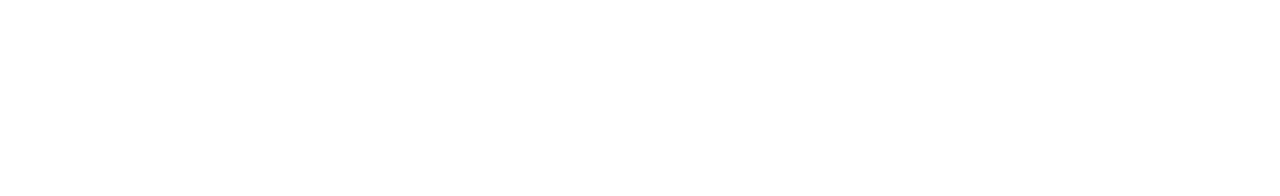
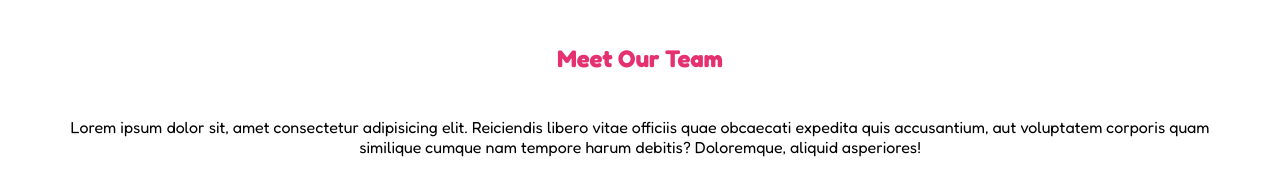
Before and after one commit to AleFabbretti/html-css-float-cards, a plain HTML site: page index.html in a window 1280 px wide. Drawn offline with Linux system fonts and the light colour scheme.

Commit message:
titolo + paragrafo

```diff
--- a/css/style.css
+++ b/css/style.css
@@ -18,6 +18,21 @@ body{
     clear: both;
 }
 
+.container{
+    max-width: 1150px;
+    margin: auto;
+}
+
 /* base typography */
 
+.titolo{
+    color: #E53170;
+    text-align: center;
+    padding: 44px 0;
+}
+
+.paragrafo{
+    text-align: center;
+}
+
 /* main */
--- a/index.html
+++ b/index.html
@@ -13,7 +13,12 @@
     <body>
         <!-- main -->
         <main>
-
+            <div class="container">
+                <section>
+                    <h1 class="titolo">Meet Our Team</h1>
+                    <p class="paragrafo">Lorem ipsum dolor sit, amet consectetur adipisicing elit. Reiciendis libero vitae officiis quae obcaecati expedita quis accusantium, aut voluptatem corporis quam similique cumque nam tempore harum debitis? Doloremque, aliquid asperiores!</p>
+                </section>
+            </div>
 
         </main>
         <!-- /main -->
```
